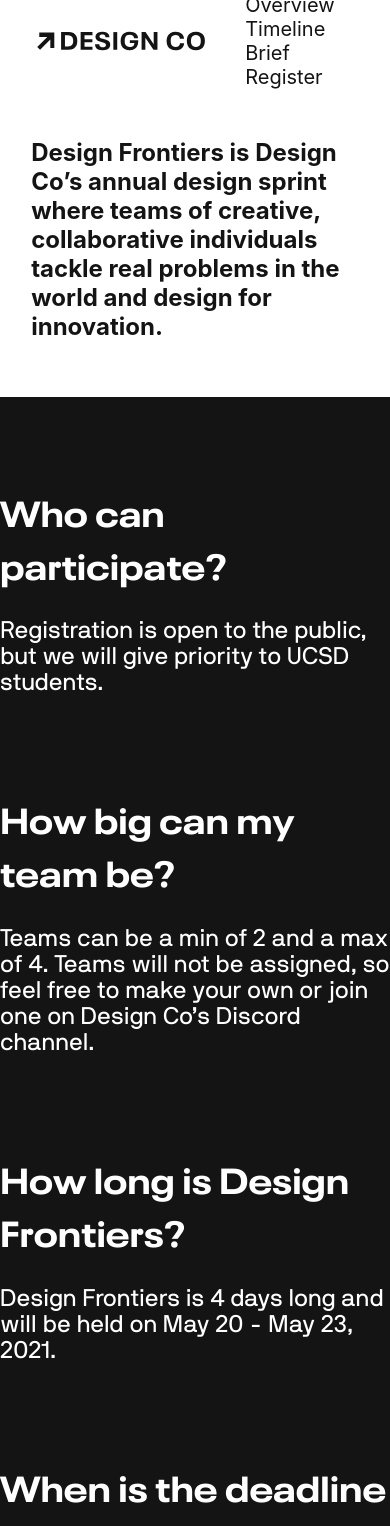
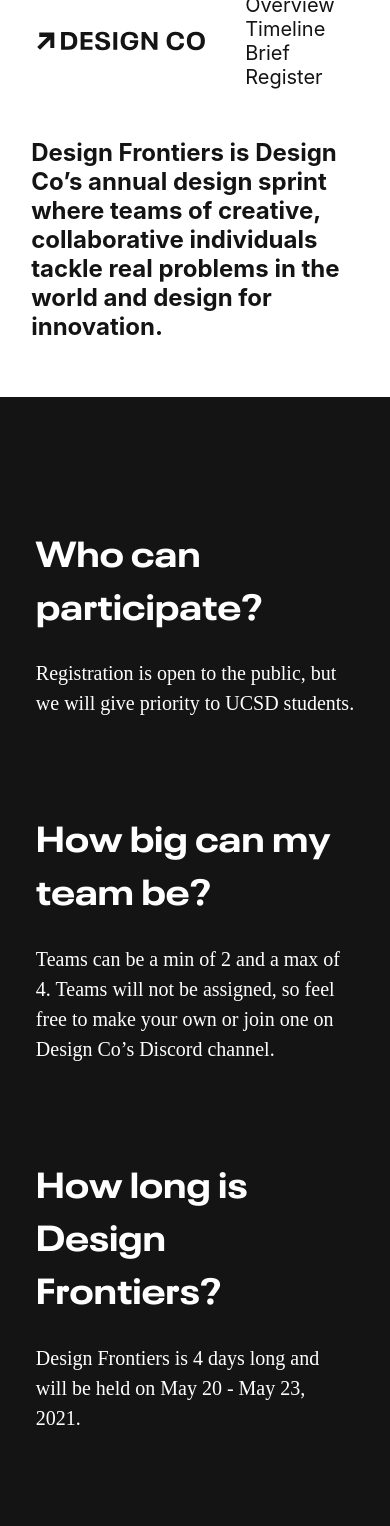
Before and after one commit to ucsddesignco/frontiers2021, a React (Create React App) app: page / in a window 390 px wide. Shown: the top 1526 px of the page. Built offline with nearby package versions, Linux system fonts and the light colour scheme.

Commit message:
Responsive Details

```diff
--- a/src/App.css
+++ b/src/App.css
@@ -77,24 +77,12 @@ body {
 }
 
 /********* Details *********/
-@font-face {
-  font-family: "Neue Plak";
-  src: url("../src/assets/fonts/NeuePlak-ExtendedBold.woff") format("woff");
-  font-weight: bold;
-}
-
-@font-face {
-  font-family: "NB International";
-  src: url("../src/assets/fonts/NB-International-Pro-Regular.woff")
-    format("woff");
-}
-
 .details-container {
   background-color: #141414;
-  width: auto;
+  width: 100%;
   height: auto;
-  padding-top: 3.5rem;
-  padding-bottom: 3.5rem;
+  padding-top: 6rem;
+  padding-bottom: 8rem;
 }
 
 .details-info {
@@ -107,8 +95,9 @@ body {
 }
 
 .details-container p {
-  font-size: 1.5rem;
+  font-size: 1.25rem;
   font-family: "NB International";
+  line-height: 1.5;
 }
 
 /********* TIMELINE ********/
--- a/src/components/Details.js
+++ b/src/components/Details.js
@@ -5,26 +5,41 @@ function Details() {
   return (
     <div>
       <div className="details-container">
-        <Grid container justify="center" spacing={5}>
-          <Grid item sm={10} md={5}>
+        <Grid
+          className="details-container2"
+          container
+          justify="center"
+          spacing={5}
+        >
+          <Grid item xs={10} md={5}>
             <div class="details-info">
               <h2>Who can participate?</h2>
-              <p>Registration is open to the public, but we will give priority to UCSD students.</p>
+              <p>
+                Registration is open to the public, but we will give priority to
+                UCSD students.
+              </p>
             </div>
           </Grid>
-          <Grid item sm={10} md={5}>
+          <Grid item xs={10} md={5}>
             <div class="details-info">
               <h2>How big can my team be?</h2>
-              <p>Teams can be a min of 2 and a max of 4. Teams will not be assigned, so feel free to make your own or join one on Design Co’s Discord channel.</p>
+              <p>
+                Teams can be a min of 2 and a max of 4. Teams will not be
+                assigned, so feel free to make your own or join one on Design
+                Co’s Discord channel.
+              </p>
             </div>
           </Grid>
-          <Grid item sm={10} md={5}>
+          <Grid item xs={10} md={5}>
             <div class="details-info">
               <h2>How long is Design Frontiers?</h2>
-              <p>Design Frontiers is 4 days long and will be held on May 20 - May 23, 2021.</p>
+              <p>
+                Design Frontiers is 4 days long and will be held on May 20 - May
+                23, 2021.
+              </p>
             </div>
           </Grid>
-          <Grid item sm={10} md={5}>
+          <Grid item xs={10} md={5}>
             <div class="details-info">
               <h2>When is the deadline to register?</h2>
               <p>Wednesday, May 19 at 11:59PM PDT</p>
```
